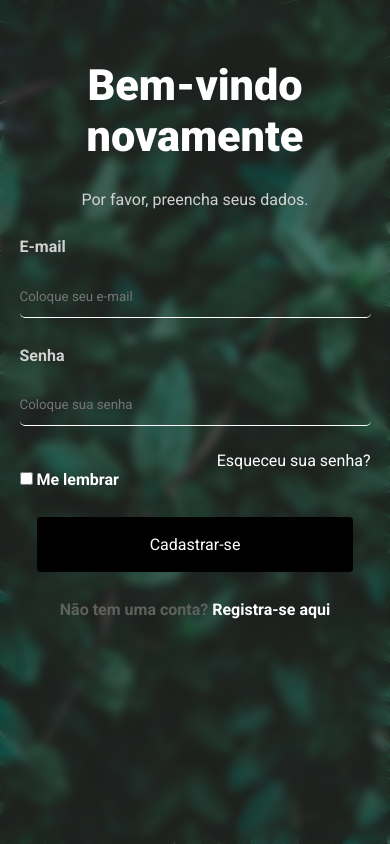
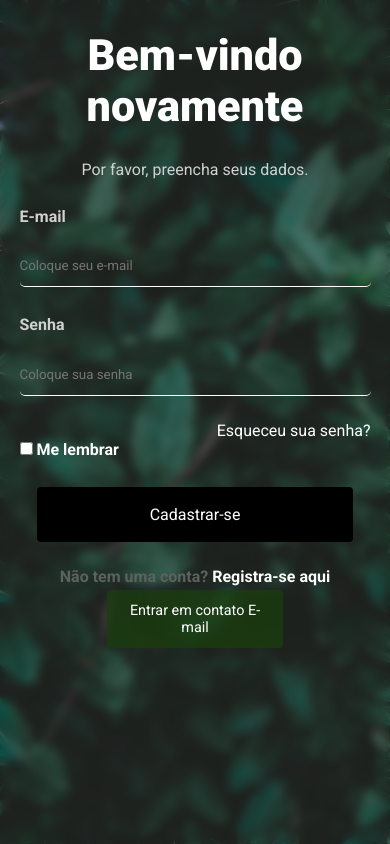
Before and after one commit to Flame77Ofc2/Treino, a plain HTML site: page Media-Query/mq02/index.html in a window 390 px wide. Drawn offline with Linux system fonts and the light colour scheme; a web font is replaced by a local one.

Commit message:
Update and improve media query

```diff
--- a/Media-Query/mq02/index.html
+++ b/Media-Query/mq02/index.html
@@ -6,6 +6,7 @@
 <link href="https://fonts.googleapis.com/css2?family=Catamaran:wght@100..900&family=DM+Sans:ital,opsz,wght@0,9..40,100..1000;1,9..40,100..1000&family=Heebo:wght@100..900&family=Hubot+Sans:ital,wght@0,200..900;1,200..900&family=Josefin+Sans:ital,wght@0,100..700;1,100..700&family=Lato:ital,wght@0,100;0,300;0,400;0,700;0,900;1,100;1,300;1,400;1,700;1,900&family=Markazi+Text:wght@400..700&family=Mountains+of+Christmas:wght@400;700&family=Noto+Sans:ital,wght@0,100..900;1,100..900&family=Pacifico&family=Parkinsans:wght@300..800&family=Passion+One:wght@400;700&family=Playwrite+FR+Trad+Guides&family=Playwrite+HR+Lijeva:wght@100..400&family=Poppins:ital,wght@0,100;0,200;0,300;0,400;0,500;0,600;0,700;0,800;0,900;1,100;1,200;1,300;1,400;1,500;1,600;1,700;1,800;1,900&family=Roboto:ital,wght@0,100;0,300;0,400;0,500;0,700;0,900;1,100;1,300;1,400;1,500;1,700;1,900&family=Shadows+Into+Light&family=Space+Grotesk:wght@300..700&family=Sriracha&display=swap" rel="stylesheet">
     <meta charset="UTF-8">
     <meta name="viewport" content="width=device-width, initial-scale=1.0">
+    <link rel="shortcut icon" href="imagens/cadastre-se.png" type="image/x-icon">
     <title>Formúlario com Media Query</title>
     <style>
        * {
@@ -35,9 +36,10 @@
        }
 
        h1 {
-        font-size: 2.7em;
+        font-size: 2.2em;
         font-weight: 900;
         margin-top: 1em;
+        margin: 0;
        }
        p {
         color: rgb(209, 209, 209);
@@ -98,8 +100,21 @@
         text-align: center;
        }
 
+       #contato {
+        color: white;
+        text-align: center;
+        background-color: rgba(26, 63, 13, 0.721);
+        border: none;
+        width: 50%;
+        font-size: 0.9em;
+        display: block;
+        margin: auto;
+        padding: 12px;
+        border-radius: 4px;
+       }
 
-       @media screen and (max-width: 598px) {
+
+       @media screen and (max-width: 600px) {
         * {
         margin: 0;
         padding: 0;
@@ -129,7 +144,7 @@
        h1 {
         font-size: 2.7em;
         font-weight: 900;
-        margin-top: 1.4em;
+        margin-top: 0.7em;
        }
        p {
         color: rgb(209, 209, 209);
@@ -187,6 +202,21 @@
        }
        #CenterCenter {
         text-align: center;
+        margin: 0;
+       }
+
+       #contato {
+        color: white;
+        text-align: center;
+        background-color: rgba(26, 63, 13, 0.721);
+        border: none;
+        width: 50%;
+        font-size: 0.9em;
+        display: block;
+        margin: auto;
+        padding: 12px;
+        border-radius: 4px;
+        margin-top: 4px;
        }
        }
     </style>
@@ -208,7 +238,7 @@
                     </p>
                     <p>
                         <label for="password">Senha</label> <br> <br>
-                        <input title="Senha" type="password" name="password" id="password" required autocomplete="current-password" placeholder="Coloque sua senha">
+                        <input title="Senha" type="password" name="password" id="password" required autocomplete="current-password" placeholder="Coloque sua senha" minlength="6" maxlength="16">
                     </p>
 
                     <div id="XD">
@@ -223,6 +253,8 @@
                     </p>
                     <p id="CenterCenter"><span>Não tem uma conta?</span> <a class="Center" href="https://github.com/flame77ofc" target="_blank">Registra-se aqui</a></p>
                 </form>
+
+                <a href="mailto:gabrielgoulartbnu@gmail.com" id="contato">Entrar em contato E-mail</a>
             </div>
         </section>
     </main>
```
Also changed, not shown: Media-Query/mq02/imagens/cadastre-se.png (added).
